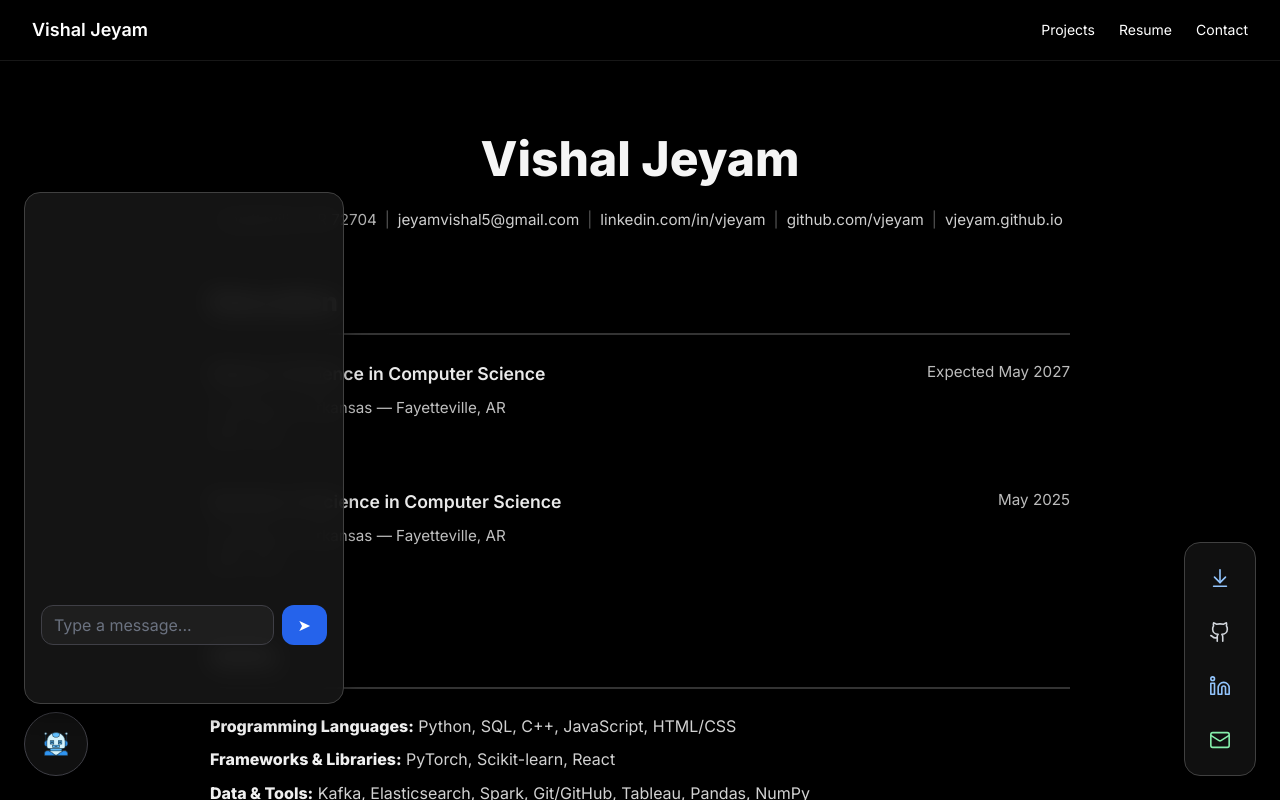
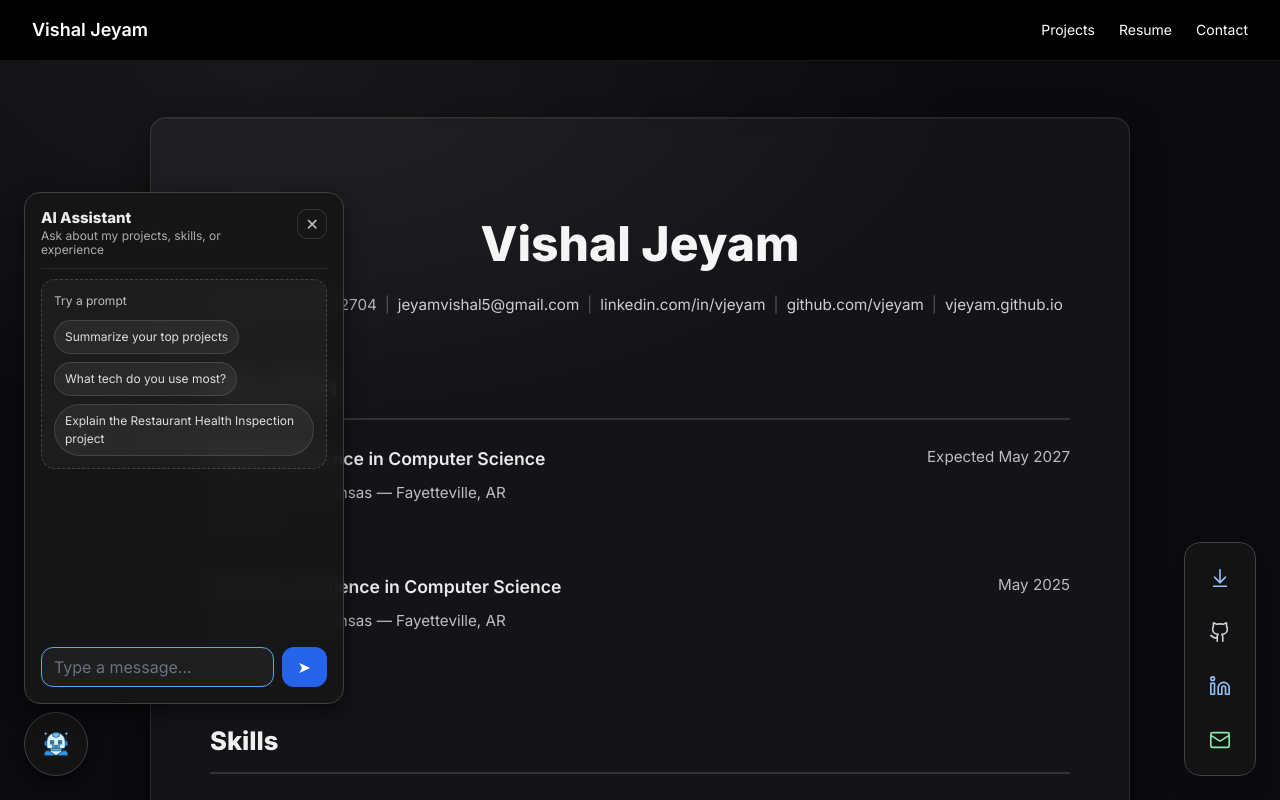
Before and after one commit to vjeyam/vjeyam.github.io, a React (Vite) app: page /resume in a window 1280 px wide. Both pictures are taken after a click on the button "Open chat". Shown: the top 800 px of the page. Built offline with nearby package versions, Linux system fonts and the light colour scheme.

Commit message:
Update styling for Resume page and chatbot

```diff
--- a/src/Chatbot.css
+++ b/src/Chatbot.css
@@ -1,4 +1,4 @@
-/* Chatbot container animations */
+/* Animation */
 @keyframes chatbot-slide-up {
   from {
     transform: translateY(20px);
@@ -10,14 +10,103 @@
   }
 }
 
-/* Chat window container */
+/* Window */
 .chatbot-window {
   animation: chatbot-slide-up 0.25s ease-out forwards;
   box-shadow: 0 8px 20px rgba(0, 0, 0, 0.5);
   backdrop-filter: blur(12px);
 }
 
-/* Message bubbles */
+/* Header */
+.chatbot-header {
+  display: flex;
+  align-items: flex-start;
+  justify-content: space-between;
+  gap: 12px;
+  padding-bottom: 10px;
+  margin-bottom: 10px;
+  border-bottom: 1px solid rgba(255, 255, 255, 0.10);
+}
+
+.chatbot-title {
+  font-size: 15px;
+  font-weight: 700;
+  color: rgba(255, 255, 255, 0.92);
+  line-height: 1.2;
+}
+
+.chatbot-subtitle {
+  font-size: 12px;
+  color: rgba(255, 255, 255, 0.65);
+  margin-top: 2px;
+  line-height: 1.2;
+}
+
+.chatbot-close {
+  background: transparent;
+  border: 1px solid rgba(255, 255, 255, 0.12);
+  color: rgba(255, 255, 255, 0.75);
+  width: 30px;
+  height: 30px;
+  border-radius: 10px;
+  cursor: pointer;
+  transition: background 0.15s ease, transform 0.15s ease;
+}
+
+.chatbot-close:hover {
+  background: rgba(255, 255, 255, 0.06);
+  transform: translateY(-1px);
+}
+
+.chatbot-close:focus-visible {
+  outline: 2px solid rgba(96, 165, 250, 0.7);
+  outline-offset: 2px;
+}
+
+/* Empty State */
+.chatbot-empty {
+  padding: 12px;
+  border-radius: 14px;
+  border: 1px dashed rgba(255, 255, 255, 0.18);
+  background: rgba(255, 255, 255, 0.03);
+  margin-bottom: 12px;
+}
+
+.chatbot-empty-title {
+  font-size: 12px;
+  color: rgba(255, 255, 255, 0.72);
+  margin-bottom: 10px;
+}
+
+.chatbot-empty-pills {
+  display: flex;
+  flex-wrap: wrap;
+  gap: 8px;
+}
+
+.chatbot-pill {
+  font-size: 12px;
+  padding: 7px 10px;
+  border-radius: 999px;
+  background: rgba(255, 255, 255, 0.06);
+  border: 1px solid rgba(255, 255, 255, 0.12);
+  color: rgba(255, 255, 255, 0.85);
+  cursor: pointer;
+  transition: background 0.15s ease, transform 0.15s ease;
+  text-align: left;
+}
+
+.chatbot-pill:hover {
+  background: rgba(255, 255, 255, 0.10);
+  transform: translateY(-1px);
+}
+
+.chatbot-pill:focus-visible {
+  outline: 2px solid rgba(96, 165, 250, 0.7);
+  outline-offset: 2px;
+}
+
+/* Messages */
 .chat-message {
   padding: 8px 12px;
   border-radius: 1rem;
@@ -39,13 +128,12 @@
   color: #e5e7eb;
 }
 
-/* Loading message */
 .chat-message.loading {
   font-style: italic;
   color: #9ca3af;
 }
 
-/* Scroll area styling */
+/* Scroll area */
 .chat-scroll {
   overflow-y: auto;
   scrollbar-width: thin;
@@ -67,7 +155,7 @@
   border-radius: 3px;
 }
 
-/* Chat input */
+/* Input and Send */
 .chat-input {
   background-color: rgba(38, 38, 38, 0.6);
   border: 1px solid #3f3f46;
@@ -92,7 +180,6 @@
   border-color: #60a5fa;
 }
 
-/* Send button */
 .chat-send {
   background-color: #2563eb;
   color: white;
@@ -100,16 +187,18 @@
   border-radius: 0.75rem;
   padding: 0.5rem 1rem;
   cursor: pointer;
-  transition: background 0.2s;
+  transition: background 0.2s, transform 0.15s ease;
 }
 
 .chat-send:hover {
   background-color: #3b82f6;
+  transform: translateY(-1px);
 }
 
 .chat-send:disabled {
   opacity: 0.6;
   cursor: not-allowed;
+  transform: none;
 }
 
 /* Floating button */
@@ -126,9 +215,15 @@
   box-shadow: 0 4px 10px rgba(0, 0, 0, 0.5);
   backdrop-filter: blur(10px);
   cursor: pointer;
-  transition: background-color 0.2s;
+  transition: background-color 0.2s, transform 0.15s ease;
 }
 
 .chat-float-button:hover {
   background-color: rgba(38, 38, 38, 0.8);
+  transform: translateY(-1px);
 }
+
+.chat-float-button:focus-visible {
+  outline: 2px solid rgba(96, 165, 250, 0.7);
+  outline-offset: 3px;
+}
--- a/src/components/Chatbot.tsx
+++ b/src/components/Chatbot.tsx
@@ -1,4 +1,4 @@
-import { useState } from "react";
+import { useEffect, useRef, useState } from "react";
 import { generateText } from "../model";
 import "../Chatbot.css";
 import chatbotIcon from "/chatbot.png";
@@ -8,22 +8,58 @@ interface Message {
   text: string;
 }
 
+const QUICK_PROMPTS = [
+  "Summarize your top projects",
+  "What tech do you use most?",
+  "Explain the Restaurant Health Inspection project",
+];
+
 export default function Chatbot() {
   const [open, setOpen] = useState(false);
   const [messages, setMessages] = useState<Message[]>([]);
   const [input, setInput] = useState("");
   const [loading, setLoading] = useState(false);
 
-  async function sendMessage() {
-    if (!input.trim() || loading) return;
+  const scrollRef = useRef<HTMLDivElement | null>(null);
+  const textareaRef = useRef<HTMLTextAreaElement | null>(null);
 
-    const userMessage: Message = { sender: "user", text: input };
+  useEffect(() => {
+    // Auto-scroll to bottom when new messages arrive / loading changes
+    if (!open) return;
+    const el = scrollRef.current;
+    if (!el) return;
+    el.scrollTop = el.scrollHeight;
+  }, [messages, loading, open]);
+
+  function closeOnEscape(e: KeyboardEvent) {
+    if (e.key === "Escape") setOpen(false);
+  }
+
+  useEffect(() => {
+    if (!open) return;
+    window.addEventListener("keydown", closeOnEscape);
+    // Focus input when opened
+    setTimeout(() => textareaRef.current?.focus(), 0);
+
+    return () => window.removeEventListener("keydown", closeOnEscape);
+  }, [open]);
+
+  async function sendMessage(text?: string) {
+    const messageText = (text ?? input).trim();
+    if (!messageText || loading) return;
+
+    const userMessage: Message = { sender: "user", text: messageText };
     setMessages((prev) => [...prev, userMessage]);
     setInput("");
     setLoading(true);
 
+    // reset textarea height after sending
+    if (textareaRef.current) {
+      textareaRef.current.style.height = "auto";
+    }
+
     try {
-      const reply = await generateText(input);
+      const reply = await generateText(messageText);
 
       const botMessage: Message = {
         sender: "bot",
@@ -49,13 +85,22 @@ export default function Chatbot() {
     }
   }
 
+  function handleInput(e: React.ChangeEvent<HTMLTextAreaElement>) {
+    setInput(e.target.value);
+
+    // autosize textarea
+    e.target.style.height = "auto";
+    e.target.style.height = `${Math.min(e.target.scrollHeight, 180)}px`;
+  }
+
   return (
     <>
       {/* Floating Chat Button */}
       <button
-        onClick={() => setOpen(!open)}
+        onClick={() => setOpen((v) => !v)}
         className="chat-float-button fixed bottom-6 left-6 z-50"
-        title="Chat"
+        title={open ? "Close chat" : "Open chat"}
+        aria-label={open ? "Close chat" : "Open chat"}
       >
         <img
           src={chatbotIcon}
@@ -72,9 +117,49 @@ export default function Chatbot() {
             w-80 h-[32rem] rounded-2xl border border-neutral-700
             p-4 flex flex-col bg-neutral-900/90
           "
+          role="dialog"
+          aria-label="AI Chat"
         >
+          {/* Header */}
+          <div className="chatbot-header">
+            <div>
+              <div className="chatbot-title">AI Assistant</div>
+              <div className="chatbot-subtitle">
+                Ask about my projects, skills, or experience
+              </div>
+            </div>
+
+            <button
+              className="chatbot-close"
+              onClick={() => setOpen(false)}
+              aria-label="Close chat"
+              title="Close"
+            >
+              ✕
+            </button>
+          </div>
+
+          {/* Empty state + quick prompts */}
+          {messages.length === 0 && !loading && (
+            <div className="chatbot-empty">
+              <div className="chatbot-empty-title">Try a prompt</div>
+              <div className="chatbot-empty-pills">
+                {QUICK_PROMPTS.map((p) => (
+                  <button
+                    key={p}
+                    type="button"
+                    className="chatbot-pill"
+                    onClick={() => sendMessage(p)}
+                  >
+                    {p}
+                  </button>
+                ))}
+              </div>
+            </div>
+          )}
+
           {/* Messages */}
-          <div className="chat-scroll flex-1 mb-3 flex flex-col">
+          <div ref={scrollRef} className="chat-scroll flex-1 mb-3 flex flex-col">
             {messages.map((msg, i) => (
               <div key={i} className={`chat-message ${msg.sender}`}>
                 {msg.text}
@@ -87,14 +172,11 @@ export default function Chatbot() {
           </div>
 
           {/* Input */}
-          <div className="flex items-center gap-2">
+          <div className="flex items-end gap-2">
             <textarea
+              ref={textareaRef}
               value={input}
-              onChange={(e) => {
-                setInput(e.target.value);
-                e.target.style.height = "auto";
-                e.target.style.height = `${e.target.scrollHeight}px`;
-              }}
+              onChange={handleInput}
               onKeyDown={handleKeyDown}
               className="chat-input"
               placeholder="Type a message..."
@@ -102,9 +184,11 @@ export default function Chatbot() {
             />
 
             <button
-              onClick={sendMessage}
+              onClick={() => sendMessage()}
               disabled={loading}
               className="chat-send"
+              aria-label="Send message"
+              title="Send"
             >
               ➤
             </button>
--- a/src/index.css
+++ b/src/index.css
@@ -2,16 +2,35 @@
 @tailwind components;
 @tailwind utilities;
 
+/* Base */
+:root {
+  color-scheme: dark;
+}
+
 body {
+  margin: 0;
   background: #000;
   color: white;
-  font-family: Inter, sans-serif;
+  font-family: Inter, system-ui, -apple-system, Segoe UI, Roboto, Arial, sans-serif;
 }
 
+/* Small helpers */
 .text-accent {
   color: #60a5fa;
 }
 
+.muted {
+  color: rgba(255, 255, 255, 0.72);
+}
+
+.hr {
+  height: 1px;
+  background: rgba(255, 255, 255, 0.10);
+  border: 0;
+  margin: 18px 0;
+}
+
+/* Scroll-to-top button */
 .scroll-top-button {
   position: fixed;
   right: 2.4rem;
@@ -23,7 +42,7 @@ body {
   border-radius: 12px;
   backdrop-filter: blur(10px);
   cursor: pointer;
-  transition: all 0.2s ease;
+  transition: background 0.2s ease, transform 0.2s ease;
 }
 
 .scroll-top-button:hover {
@@ -31,7 +50,77 @@ body {
   transform: translateY(-2px);
 }
 
-.chatbot-button:hover {
-  transform: scale(1.05);
-  transition: 0.15s ease-in-out;
+/* Page layout helpers */
+.page {
+  min-height: 100vh;
+  padding: 56px 16px;
+  background:
+    radial-gradient(1200px 600px at 20% 0%, rgba(255, 255, 255, 0.06), transparent 60%),
+    #0b0b0f;
+  color: rgba(255, 255, 255, 0.92);
 }
+
+.container {
+  max-width: 980px;
+  margin: 0 auto;
+}
+
+/* Card */
+.card {
+  background: rgba(255, 255, 255, 0.04);
+  border: 1px solid rgba(255, 255, 255, 0.10);
+  border-radius: 16px;
+  box-shadow:
+    0 10px 30px rgba(0, 0, 0, 0.45),
+    0 1px 0 rgba(255, 255, 255, 0.05) inset;
+  backdrop-filter: blur(8px);
+}
+
+.cardPad {
+  padding: 28px;
+}
+
+/* Optional: hero + layout utilities (for page sections, not the floating widget) */
+.hero {
+  margin-bottom: 18px;
+}
+
+.heroTitle {
+  font-size: 34px;
+  margin: 0 0 8px;
+  letter-spacing: -0.02em;
+}
+
+.heroSub {
+  margin: 0;
+  max-width: 70ch;
+}
+
+.grid2 {
+  display: grid;
+  grid-template-columns: 1fr;
+  gap: 18px;
+}
+
+@media (min-width: 900px) {
+  .grid2 {
+    grid-template-columns: 0.9fr 1.1fr;
+    align-items: start;
+  }
+}
+
+.pillList {
+  display: flex;
+  flex-wrap: wrap;
+  gap: 10px;
+  margin-top: 12px;
+}
+
+.pill {
+  font-size: 13px;
+  padding: 8px 10px;
+  border-radius: 999px;
+  background: rgba(255, 255, 255, 0.06);
+  border: 1px solid rgba(255, 255, 255, 0.10);
+  color: rgba(255, 255, 255, 0.85);
+}
--- a/src/pages/Resume.css
+++ b/src/pages/Resume.css
@@ -36,7 +36,6 @@
   color: #555;
 }
 
-
 /* Sections */
 .resume-section {
   margin-bottom: 55px;
@@ -55,7 +54,6 @@
   background: #333;
   margin-bottom: 25px;
 }
-
 
 /* Rows with right-aligned dates */
 .resume-row {
@@ -85,10 +83,11 @@
   color: #bcbcbc;
 }
 
-
 /* Bullets */
 .bullet-list {
-  margin-left: 20px;
+  list-style-type: disc;
+  list-style-position: outside;
+  padding-left: 20px;
   margin-top: 6px;
   color: #d0d0d0;
 }
@@ -96,7 +95,6 @@
 .bullet-list li {
   margin-bottom: 6px;
 }
-
 
 /* Skills */
 .skills-line {
--- a/src/pages/Resume.tsx
+++ b/src/pages/Resume.tsx
@@ -1,5 +1,6 @@
 import ScrollToTopButton from "../components/ScrollToTopButton";
 import "./Resume.css";
+import "../index.css";
 
 function ResumeItem({
   role,
@@ -32,8 +33,12 @@ function ResumeItem({
 
 export default function Resume() {
   return (
+    // Outer page background/padding (use whichever class you prefer)
+    <div className="page">
+      <div className="container">
+        {/* Shadow card wrapper */}
+        <div className="card cardPad">
           <div className="resume-page">
-
             {/* NAME */}
             <h1 className="resume-name">Vishal Jeyam</h1>
 
@@ -43,11 +48,17 @@ export default function Resume() {
               <span className="divider">|</span>
               <a href="mailto:jeyamvishal5@gmail.com">jeyamvishal5@gmail.com</a>
               <span className="divider">|</span>
-        <a href="https://www.linkedin.com/in/vjeyam" target="_blank">linkedin.com/in/vjeyam</a>
+              <a href="https://www.linkedin.com/in/vjeyam" target="_blank" rel="noreferrer">
+                linkedin.com/in/vjeyam
+              </a>
               <span className="divider">|</span>
-        <a href="https://github.com/vjeyam" target="_blank">github.com/vjeyam</a>
+              <a href="https://github.com/vjeyam" target="_blank" rel="noreferrer">
+                github.com/vjeyam
+              </a>
               <span className="divider">|</span>
-        <a href="https://vjeyam.github.io" target="_blank">vjeyam.github.io</a>
+              <a href="https://vjeyam.github.io" target="_blank" rel="noreferrer">
+                vjeyam.github.io
+              </a>
             </div>
 
             {/* Education */}
@@ -100,7 +111,6 @@ export default function Resume() {
               <h2 className="section-title">Experience</h2>
               <div className="section-divider" />
 
-        {/* TA */}
               <ResumeItem
                 role="Teaching Assistant"
                 org="University of Arkansas"
@@ -113,7 +123,6 @@ export default function Resume() {
                 ]}
               />
 
-        {/* Research – SAFE Lab */}
               <ResumeItem
                 role="Undergraduate Research Assistant"
                 org="Smart Agricultural & Food Engineering Lab"
@@ -126,7 +135,6 @@ export default function Resume() {
                 ]}
               />
 
-        {/* Research – Quantum AI Lab */}
               <ResumeItem
                 role="Undergraduate Research Assistant"
                 org="Quantum AI Lab"
@@ -139,7 +147,6 @@ export default function Resume() {
                 ]}
               />
 
-        {/* WSU Internship */}
               <ResumeItem
                 role="Undergraduate Research Intern"
                 org="Washington State University"
@@ -152,7 +159,6 @@ export default function Resume() {
                 ]}
               />
 
-        {/* Software Engineer Internship */}
               <ResumeItem
                 role="Software Engineer Intern"
                 org="Arkansas Blue Cross and Blue Shield"
@@ -168,5 +174,8 @@ export default function Resume() {
 
             <ScrollToTopButton />
           </div>
+        </div>
+      </div>
+    </div>
   );
 }
```
Lines whose indentation alone changed are shown as unchanged.
